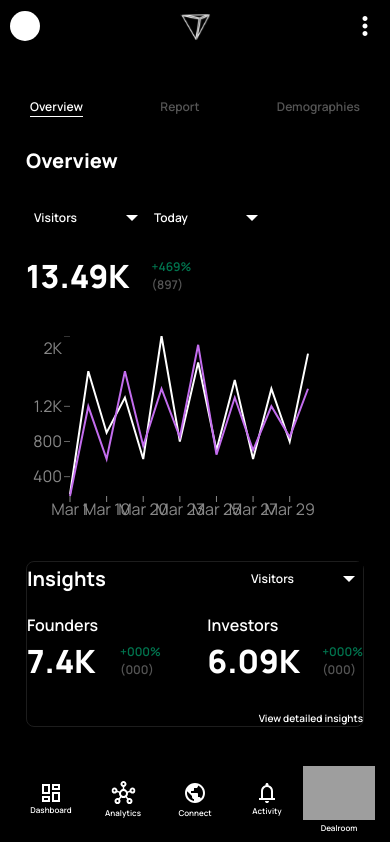
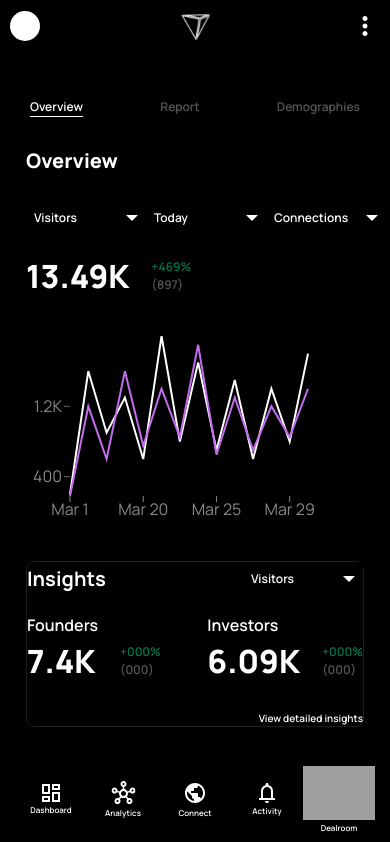
Before and after one commit to itsabhishek01/vertx-assignment, a React (Create React App) app: page / in a window 390 px wide. Shown: the top 842 px of the page. Built offline with nearby package versions, Linux system fonts and the light colour scheme; grey boxes are pictures that could not be loaded.

Commit message:
fix charts responsive

```diff
--- a/src/App.css
+++ b/src/App.css
@@ -37,7 +37,6 @@
   }
 }
 
-
 /* Custom Scrollbar */
 ::-webkit-scrollbar {
   width: 8px;
@@ -66,13 +65,18 @@
   scrollbar-color: #e5e5e5 transparent;
 }
 
+@media screen and (min-width: 320px) and (max-width: 1024px) {
+  .recharts-responsive-container {
+    margin-left: -26px;
+  }
 
-@media screen and (min-width:320px) and (max-width:1024px) {
-  .recharts-responsive-container{
-    margin-left: -26px;
+  .recharts-cartesian-axis-ticks .recharts-cartesian-axis-tick:nth-child(2),
+  .recharts-cartesian-axis-ticks .recharts-cartesian-axis-tick:nth-child(4),
+  .recharts-cartesian-axis-ticks .recharts-cartesian-axis-tick:nth-child(6) {
+    display: none;
   }
 }
 
-.recharts-responsive-container{
+.recharts-responsive-container {
   margin-left: -36px;
 }
--- a/src/pages/Analytics/index.jsx
+++ b/src/pages/Analytics/index.jsx
@@ -129,6 +129,14 @@ const Analytics = () => {
                         "Last week",
                         "Last 7 days",
                         "Last 30 days",
+                      ]}
+                    />
+                    <Dropdown
+                      label="Connections"
+                      options={[
+                        "Connections",
+                        "Interactions",
+                        "Impressions",
                       ]}
                     />
                   </div>
```
